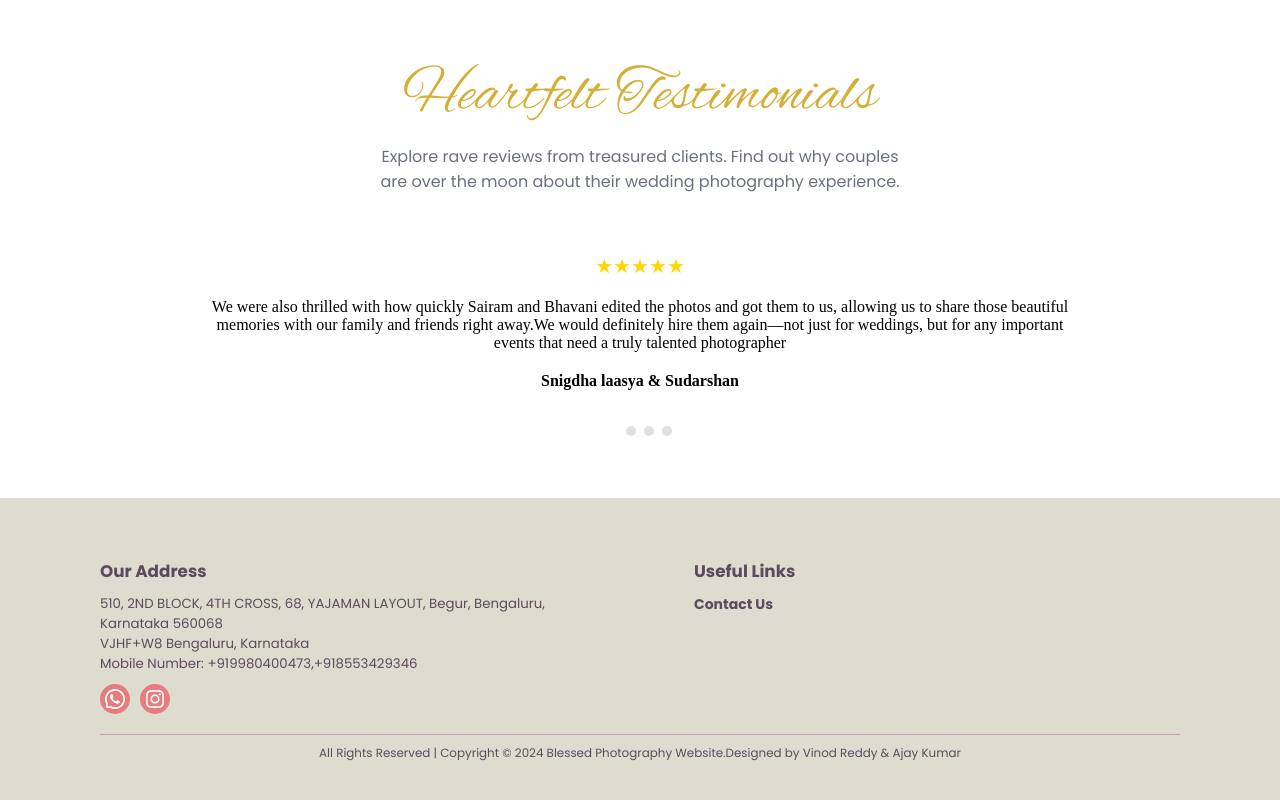
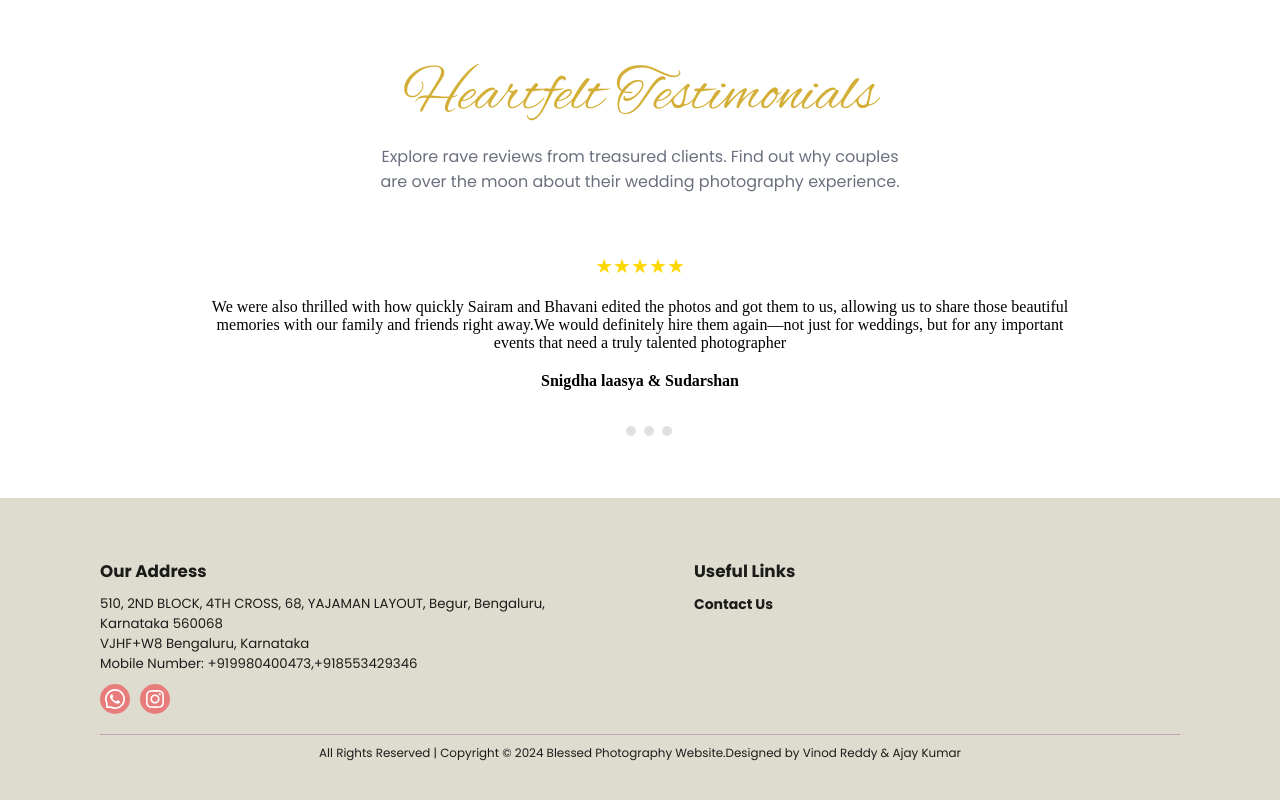
Before and after one commit to vinodreddy3003/photography-project, a React (Vite) app: page / in a window 1280 px wide. Shown: the part 5086-5886 px from the top of the page. Built offline with nearby package versions, Linux system fonts and the light colour scheme.

Commit message:
Update FooterR.css

```diff
--- a/src/components/FooterR.css
+++ b/src/components/FooterR.css
@@ -19,12 +19,12 @@
     font-weight: bold;
     font-size: 1.2em;
     margin-bottom: 10px;
-    color: #5D4A5F;
+
 }
 
 .footer-address {
     font-size: 0.95em;
-    color: #5D4A5F;
+
 }
 
 .footer-social {
@@ -47,7 +47,6 @@
 
 .footer-link {
     display: block;
-    color: #5D4A5F;
     text-decoration: none;
     margin-bottom: 5px;
     cursor: pointer;
@@ -58,7 +57,7 @@
     padding-top: 10px;
     text-align: center;
     font-size: 0.85em;
-    color: #5D4A5F;
+
     margin-top: 20px;
 }
 @media only screen and (max-width: 768px) {
```
